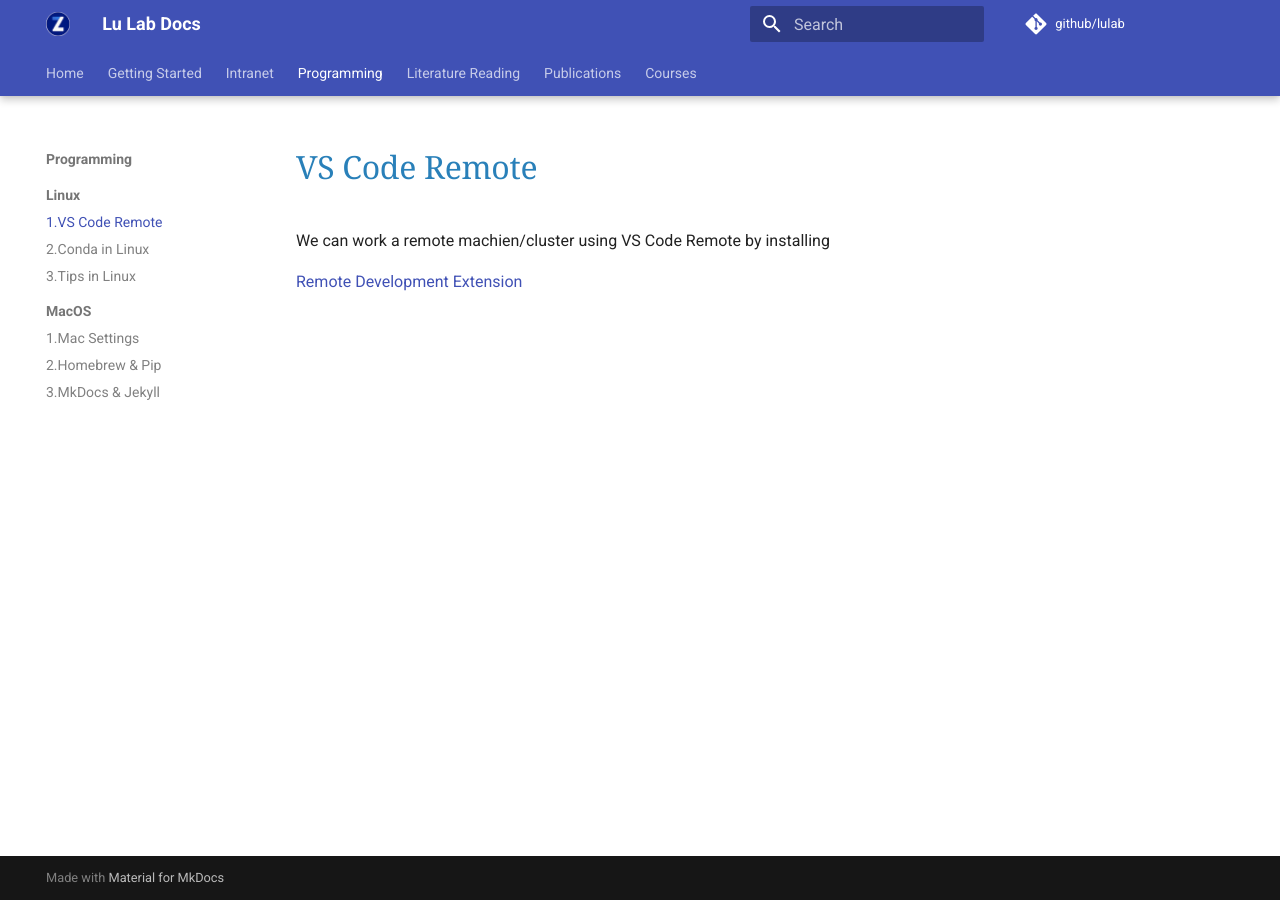
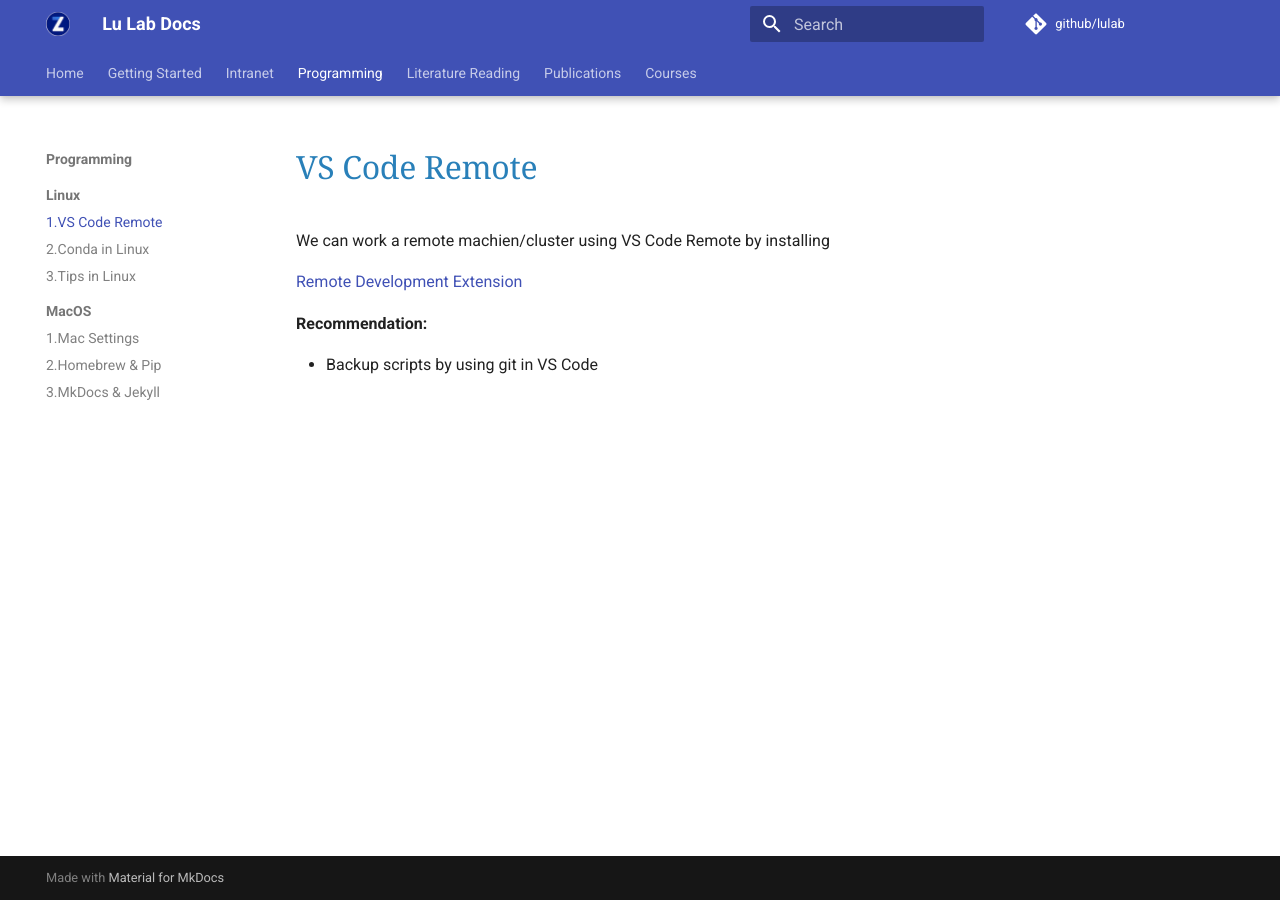
Before and after one commit to lulab/mkdocs, an MkDocs documentation site: the page built from docs/program/vscode.md, in a window 1280 px wide. Built offline with MkDocs 1.6.1 and Material for MkDocs 9.7.7, drawn with Linux system fonts in a browser that asks for light colours.

Commit message:
Add recommendation for backing up scripts in VS Code

```diff
--- a/docs/program/vscode.md
+++ b/docs/program/vscode.md
@@ -3,3 +3,7 @@
 We can work a remote machien/cluster using VS Code Remote by installing
 
 [Remote Development Extension](https://code.visualstudio.com/docs/remote/ssh)
+
+**Recommendation:**
+
+* Backup scripts by using git in VS Code
```
